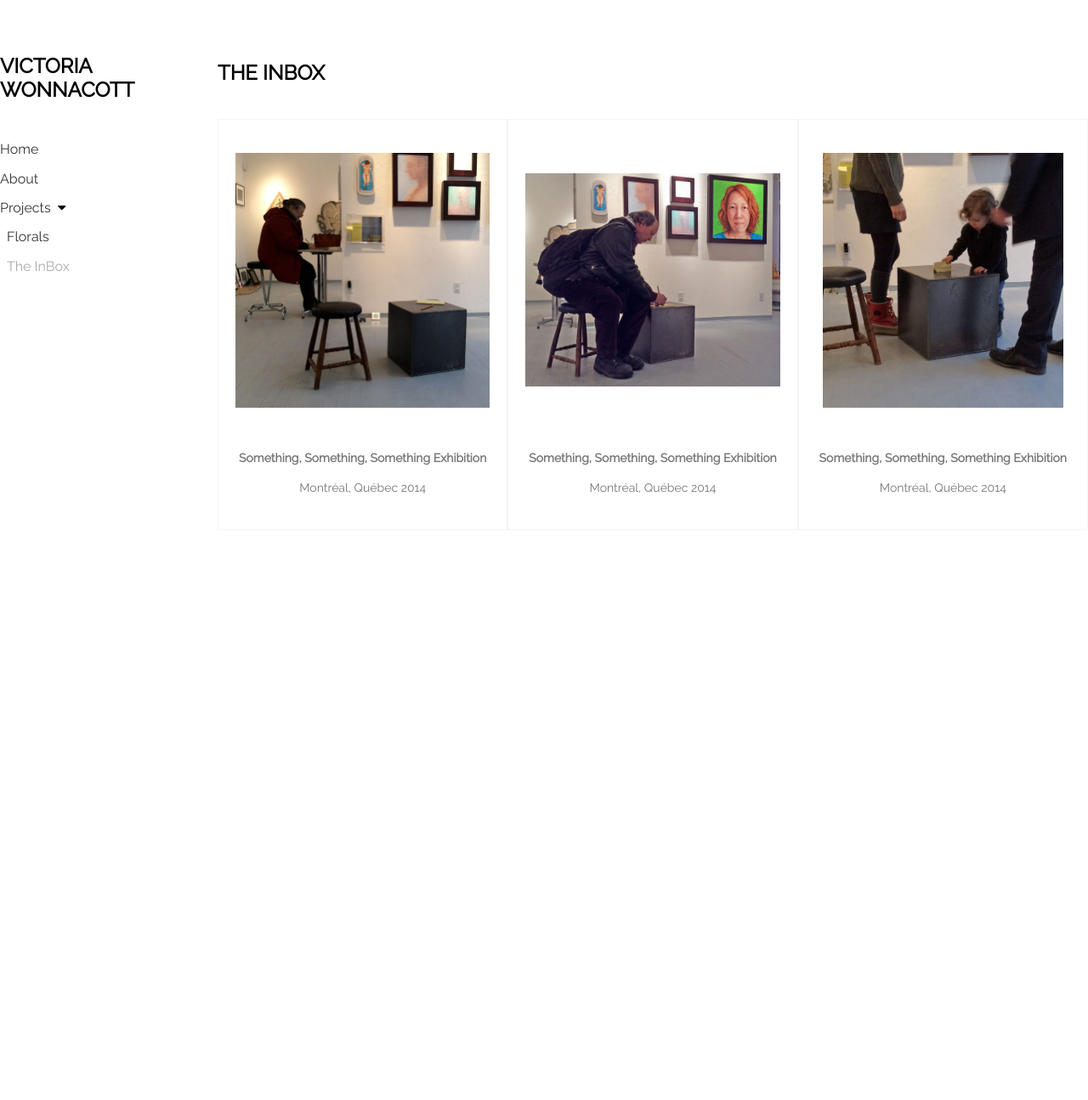
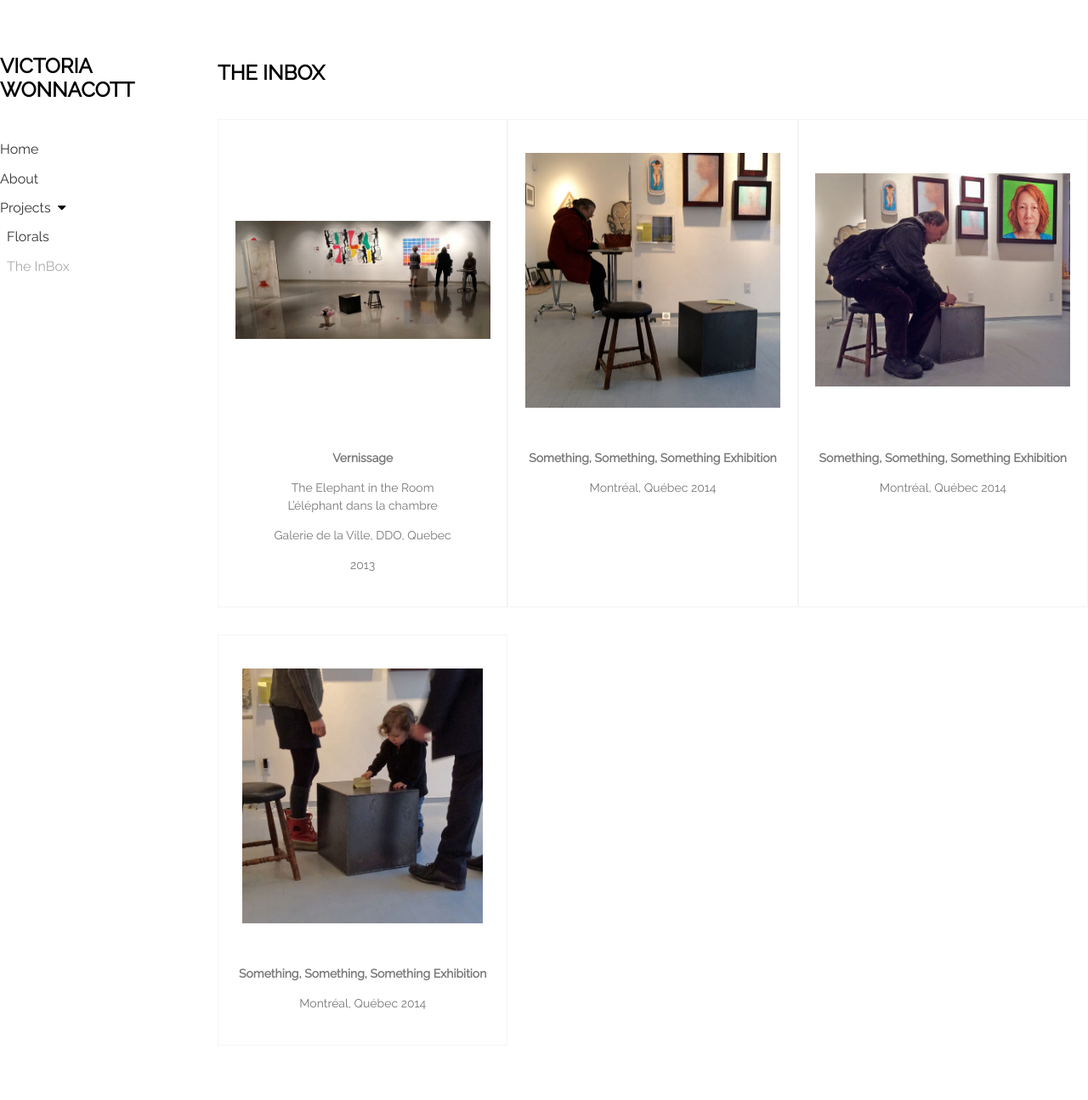
Before and after one commit to ouarez/vicwon, a Jekyll site: the page built from _projects/the-inbox.md, in a window 1280 px wide. Shown: the whole page at 85% size. Built offline with Jekyll 4.4.1, drawn with Linux system fonts in a browser that asks for light colours; nearby versions of some CDN libraries; a script that is not in the unit is left out; before the commit the page ends 900 px from its top, so only the background shows below that.

Commit message:
Update from Forestry.io - Updated the-inbox.md

```diff
--- a/_projects/the-inbox.md
+++ b/_projects/the-inbox.md
@@ -5,6 +5,10 @@ date: 2018-11-06 22:52:29 +0000
 description: ''
 cover_image: "/assets/the-inbox.jpg"
 works:
+- name: Vernissage
+  image: "/assets/vernissage3.jpg"
+  description: "The Elephant in the Room  \nL’éléphant dans la chambre\n\nGalerie
+    de la Ville, DDO, Quebec\n\n2013"
 - name: Something, Something, Something Exhibition
   image: "/assets/something1.jpg"
   description: Montréal, Québec 2014
```
